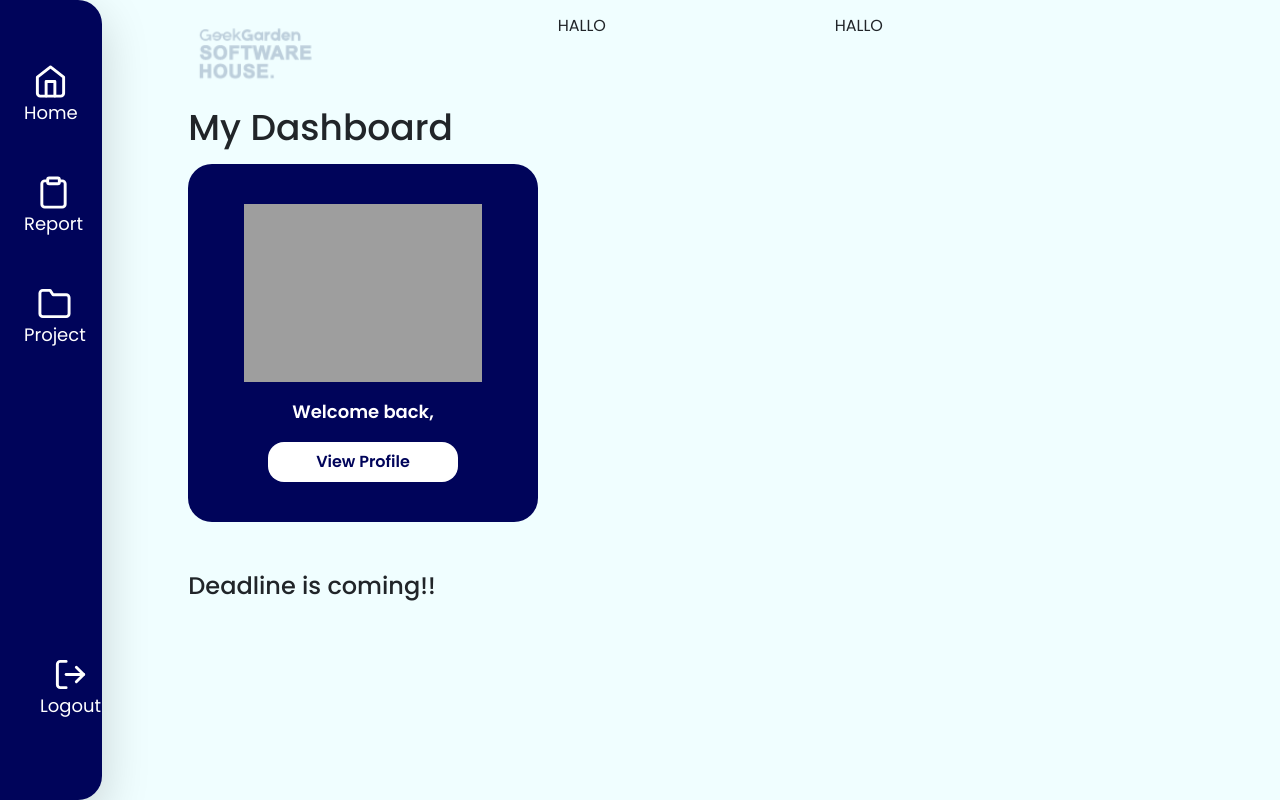
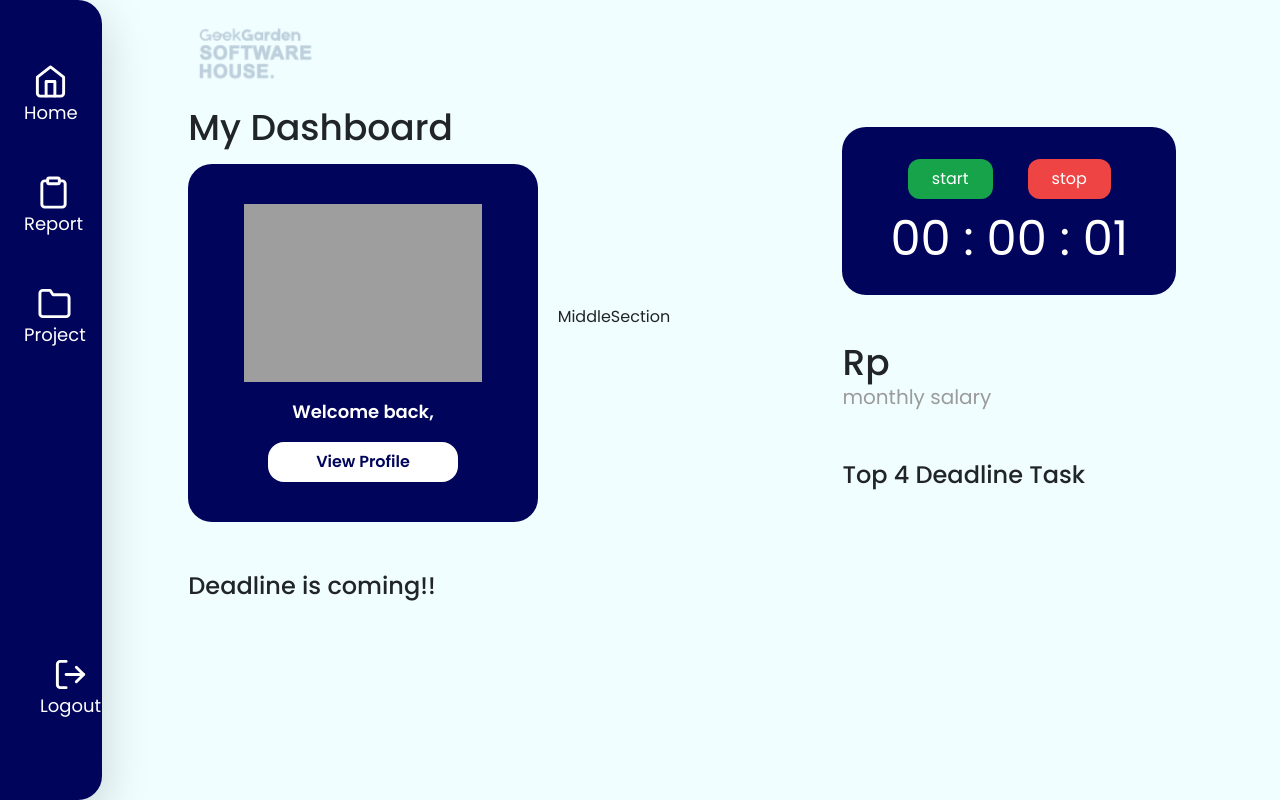
Before and after one commit to ijlalWindhi/MonitoringApp-GeekGarden, a React (Create React App) app in the folder frontend/: page /employee in a window 1280 px wide. Built offline with nearby package versions, Linux system fonts and the light colour scheme; no server answers.

Commit message:
landingpage

```diff
--- /dev/null
+++ b/frontend/src/components/fragment/Timer/Timer.jsx
@@ -0,0 +1,15 @@
+import React from 'react'
+
+export default function Timer() {
+  return (
+    <div className='bg-primary-200 px-5 py-8 rounded-3xl'>
+        <div className='flex justify-around'>
+            <button className='px-4 py-2 bg-green-600 text-white rounded-xl'>start</button>
+            <button className='px-4 py-2 bg-red-500 text-white rounded-xl'>stop</button>
+        </div>
+        <div className='mt-3'>
+            <h1 className='text-white text-5xl'>00 : 00 : 01</h1>
+        </div>
+    </div>
+  )
+}
--- a/frontend/src/pages/Dashboard/Employee/Dashboard.jsx
+++ b/frontend/src/pages/Dashboard/Employee/Dashboard.jsx
@@ -1,6 +1,8 @@
 import React from 'react'
 import Sidebar from '../../../components/fragment/Sidebar/Sidebar'
 import LeftSection from './section/LeftSection'
+import MiddleSection from './section/MiddleSection'
+import RightSection from './section/RightSection'
 
 export default function Dashboard() {
   return (
@@ -11,8 +13,12 @@ export default function Dashboard() {
         <div className='col-span-4 flex items-center'>
           <LeftSection/>
         </div>
-        <div className='col-span-3'><h1>HALLO</h1></div>
-        <div className='col-span-4'><h1>HALLO</h1></div>
+        <div className='col-span-3 flex items-center'>
+          <MiddleSection/>
+        </div>
+        <div className='col-span-4 flex items-center justify-center'>
+          <RightSection/>
+        </div>
       </div>
     </div>
   )
--- /dev/null
+++ b/frontend/src/pages/Dashboard/Employee/section/MiddleSection.jsx
@@ -0,0 +1,7 @@
+import React from 'react'
+
+export default function MiddleSection() {
+  return (
+    <div>MiddleSection</div>
+  )
+}
--- a/frontend/src/pages/Dashboard/Employee/section/RightSection.jsx
+++ b/frontend/src/pages/Dashboard/Employee/section/RightSection.jsx
@@ -1,11 +1,25 @@
-import React from 'react'
+import React, {useState, useEffect} from 'react'
 import Timer from '../../../../components/fragment/Timer/Timer'
 
 export default function RightSection() {
-  return (
-    <div>
-        <Timer/>
-        <h1></h1>
-    </div>
-  )
+    const [data, setData] = useState({})
+    useEffect(() => {
+        const data = JSON.parse(localStorage.getItem('item'))
+        if(data) {
+            setData(data)
+        }
+    }, [])
+
+    return (
+        <div>
+            <Timer/>
+            <div className='my-5'>
+                <h1 className='text-4xl font-medium'>Rp{data.salary}</h1>
+                <h3 className='text-input-200 text-xl'>monthly salary</h3>
+            </div>
+            <div>
+                <h1 className='text-2xl font-medium mt-5 mb-3'>Top 4 Deadline Task</h1>
+            </div>
+        </div>
+    )
 }
```
Also changed, not shown: 1 other file (tests, documents, lock files or other folders).
